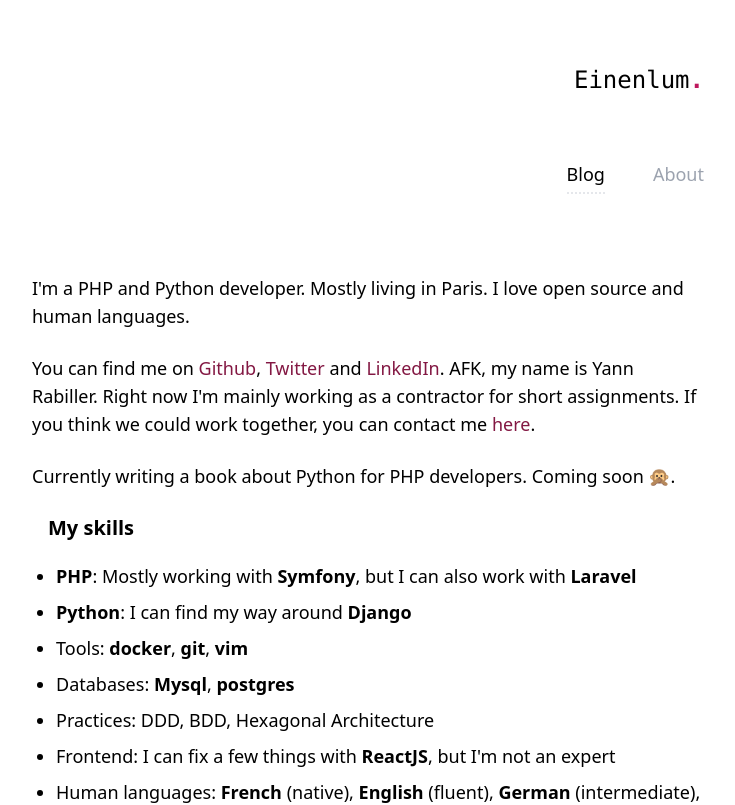
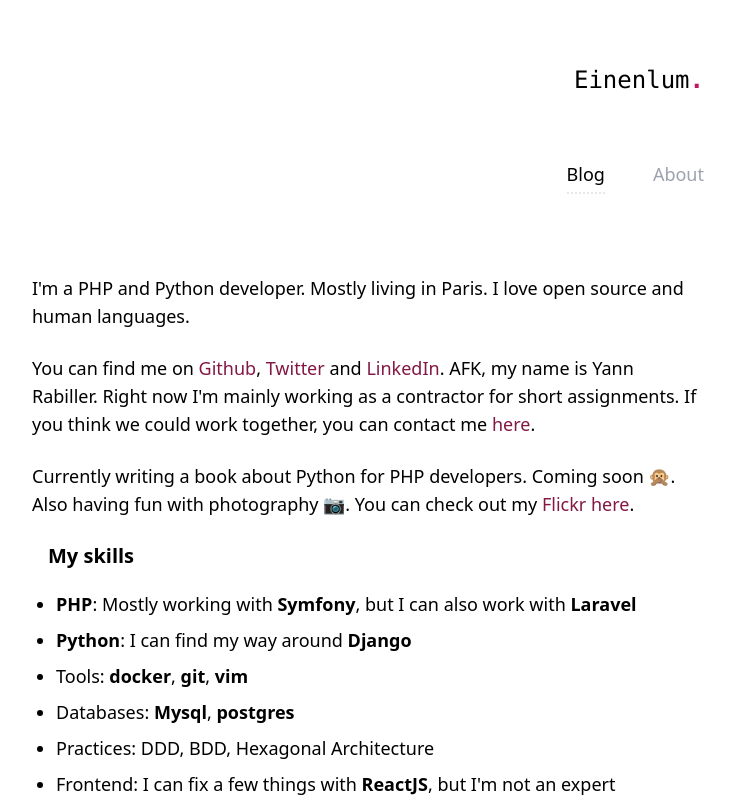
Before and after one commit to Einenlum/blog-nextjs, a Next.js app: page /about in a window 1280 px wide. Shown: the top 805 px of the page, without its empty margins (272-1007 px from the left). Built offline with nearby package versions, Linux system fonts and the light colour scheme.

Commit message:
Add flickr

```diff
--- a/pages/about.mdx
+++ b/pages/about.mdx
@@ -12,7 +12,7 @@
 
     You can find me on [Github](https://github.com/Einenlum), [Twitter](https://twitter.com/Einenlum) and [LinkedIn](https://www.linkedin.com/in/yann-rabiller/). AFK, my name is Yann Rabiller. Right now I'm mainly working as a contractor for short assignments. If you think we could work together, you can contact me [here](mailto:yann.rabiller@gmail.com).
 
-    Currently writing a book about Python for PHP developers. Coming soon 🙊.
+    Currently writing a book about Python for PHP developers. Coming soon 🙊. Also having fun with photography 📷. You can check out my [Flickr here](https://www.flickr.com/photos/einenlum/).
 
     ## My skills
 
```
